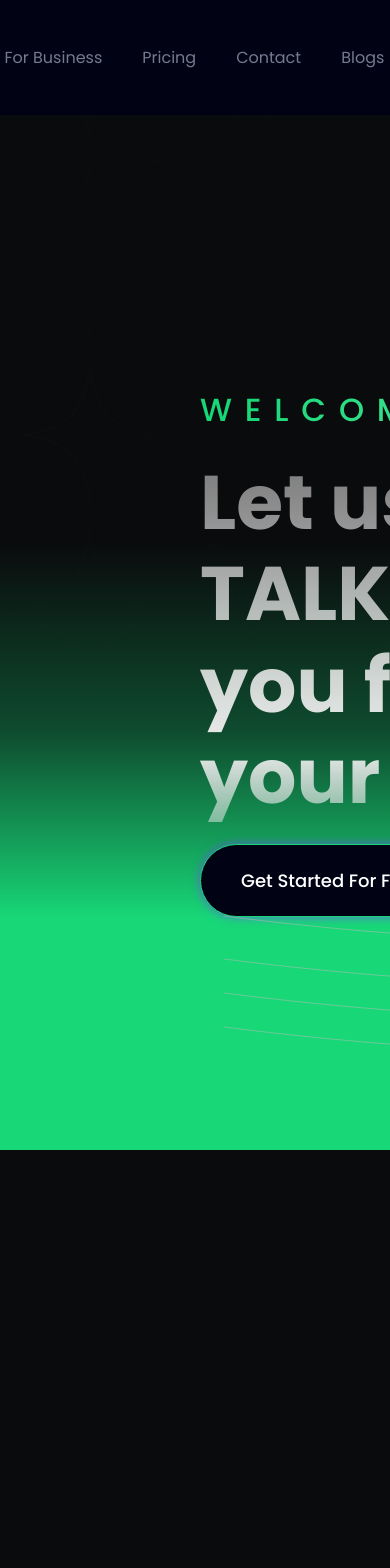
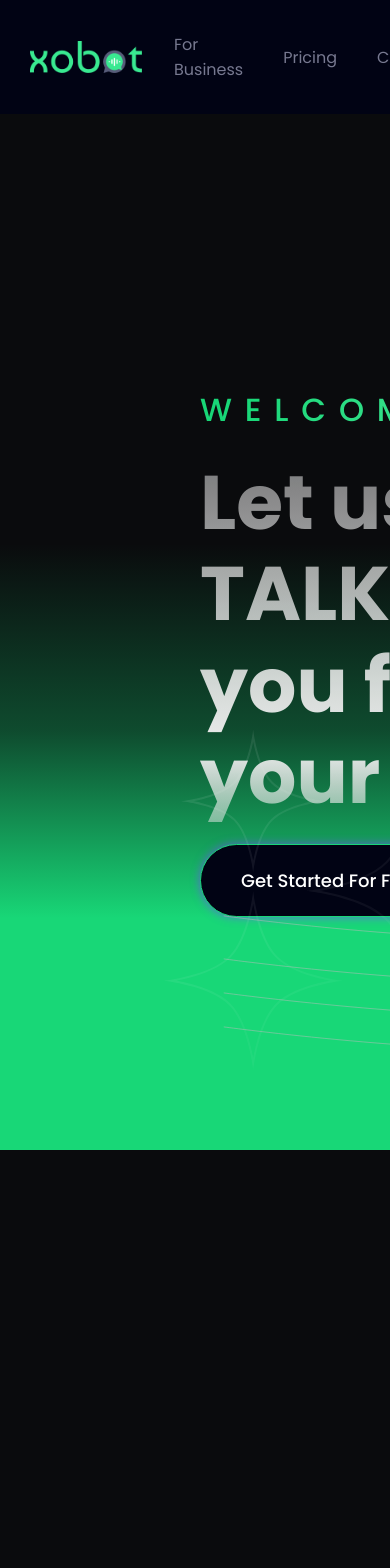
Before and after one commit to ShubhamS06/Xobot_Client, a Next.js app: page / in a window 390 px wide. Shown: the top 1568 px of the page. Built offline with nearby package versions, Linux system fonts and the light colour scheme.

Commit message:
fix header size and add missing star in hero section

```diff
--- a/Components/HeroSection.jsx
+++ b/Components/HeroSection.jsx
@@ -4,6 +4,7 @@ export default function HeroSection({ styles }) {
     return (
         <div className={styles.heroSectionParent}>
             <img className={styles.heroStars} src="/hero-stars.svg" alt="" />
+            <img className={styles.heroStars2} src="/hero-stars.svg" alt="" />
 
             <div className={styles.heroSection}>
                 <div className={styles.captionParent}>
--- a/Containers/HomeContainer.jsx
+++ b/Containers/HomeContainer.jsx
@@ -18,8 +18,8 @@ function HomeContainer({ styles }) {
             <div className={styles.landingPageInner} />
             <div className={styles.rectangleDiv} />
             <div className={styles.landingPageChild1} />
-            <img className={styles.unionIcon} alt="" src="/union.svg" />
-            <img className={styles.unionIcon} alt="" src="/union.svg" />
+            {/* <img className={styles.unionIcon} alt="" src="/union.svg" />
+            <img className={styles.unionIcon} alt="" src="/union.svg" /> */}
             <Header styles={styles} />
             <HeroSection styles={styles} />
             <MaximizeSection styles={styles} />
--- a/pages/global.css
+++ b/pages/global.css
@@ -72,6 +72,11 @@ body {
   --gap-7xs-3: 5.3px;
   --gap-10xs-1: 2.1px;
   --gap-23xl-4: 42.4px;
+  --gap-25xl: 44px;
+  --gap-28xl: 48px;
+  --gap-30xl: 50px;
+  --gap-35xl: 54px;
+  --gap-40xl: 60px;
   --gap-193xl-2: 212.2px;
   --gap-2xl-2: 21.2px;
   --gap-smi-7: 12.7px;
--- a/pages/index.module.css
+++ b/pages/index.module.css
@@ -1277,6 +1277,13 @@
   right: -6%;
 }
 
+.heroStars2 {
+  position: absolute;
+  bottom: 6%;
+  left: -1%;
+  transform: translate(-6%, 1%);
+}
+
 .heroWaveLines {
   position: absolute;
   bottom: 5%;
@@ -1860,9 +1867,9 @@
 .frameParent10 {
   width: 1520px;
   flex-wrap: wrap;
-  justify-content: space-between;
   font-size: var(--font-size-base);
   color: var(--primary-color);
+  gap: var(--gap-40xl);
 }
 
 .button,
@@ -1937,6 +1944,21 @@
   justify-content: flex-start;
 }
 
+@media screen and (max-width: 1000px) {
+  .header {
+    padding: 15px 30px !important;
+  }
+
+  .headerInner {
+    width: 7rem;
+  }
+
+  .frameChild12 {
+    width: 7rem;
+    height: auto;
+  }
+}
+
 .menu,
 .signInWrapper {
   border-radius: var(--br-21xl);
@@ -1981,16 +2003,14 @@
   color: var(--white-theme);
 }
 
-.groupChild52,
+.groupChild52 {
+  position: absolute;
+  top: 0;
+}
+
 .header {
-  position: absolute;
-  top: 0;
-}
-
-.header {
-  left: calc(50% - 960px);
   background-color: var(--black);
-  width: 1920px;
+  width: 100%;
   display: flex;
   flex-direction: row;
   align-items: center;
```
Also changed, not shown: public/connect-tools.svg (added).
